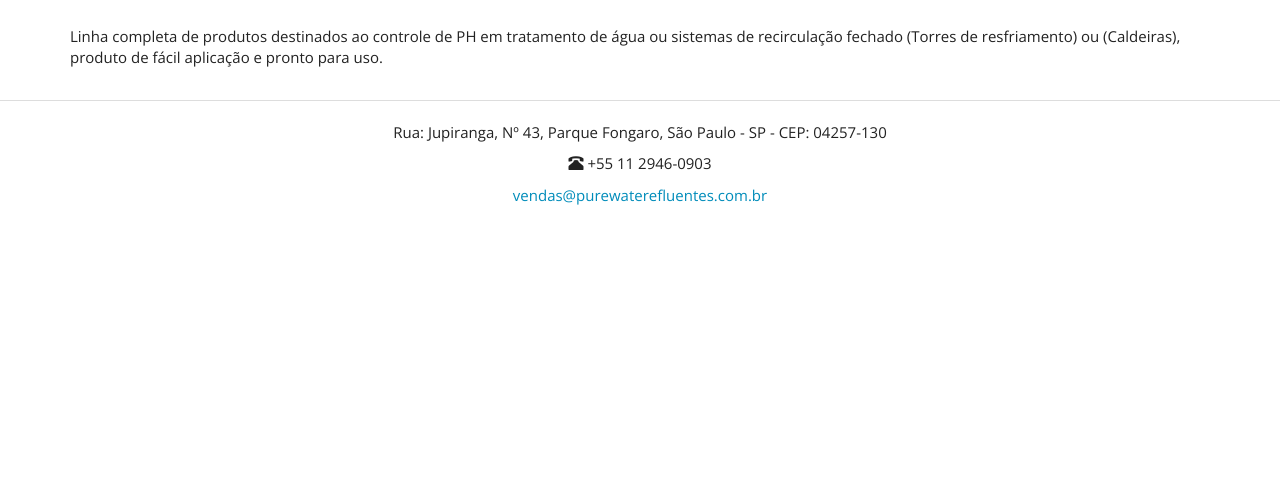
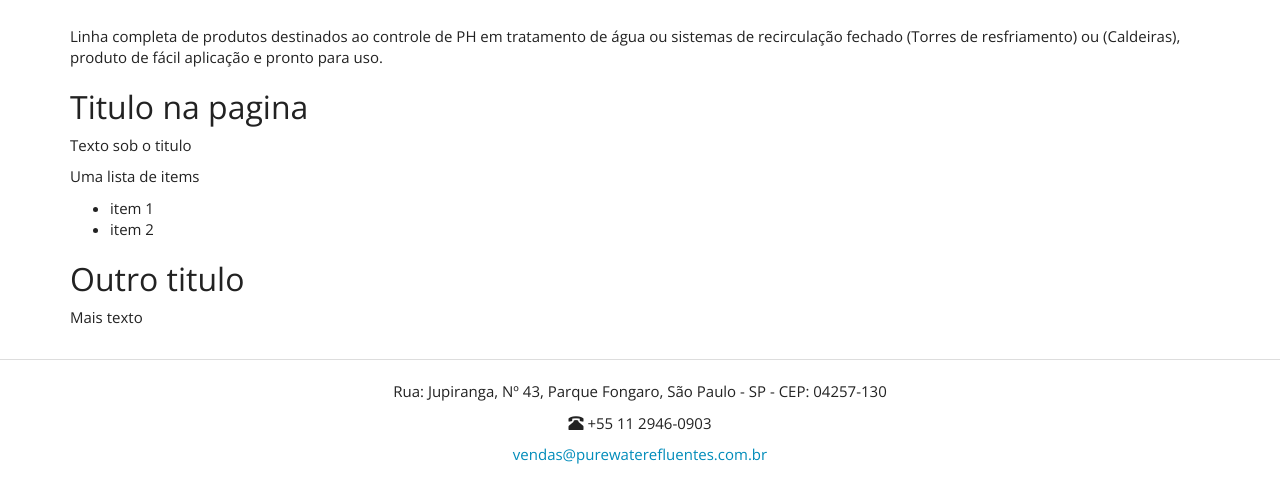
Before and after one commit to purewaterefluentes/purewaterefluentes.github.io, a Jekyll site: the page built from produtos/alcalinizante.md, in a window 1280 px wide, cut to the strip 251-754 px from the top of the page. Built offline with Jekyll 4.4.1, drawn with Linux system fonts in a browser that asks for light colours; nearby versions of some CDN libraries; library files that are not in the unit come from our copies.

Commit message:
Update alcalinizante.md

```diff
--- a/produtos/alcalinizante.md
+++ b/produtos/alcalinizante.md
@@ -4,3 +4,17 @@ title: Alcalinizante
 ---
 
 Linha completa de produtos destinados ao controle de PH em tratamento de água ou sistemas de recirculação fechado (Torres de resfriamento) ou (Caldeiras), produto de fácil aplicação e pronto para uso.
+
+
+## Titulo na pagina
+Texto sob o titulo
+
+
+Uma lista de items
+
+- item 1
+- item 2
+
+
+## Outro titulo
+Mais texto
```
